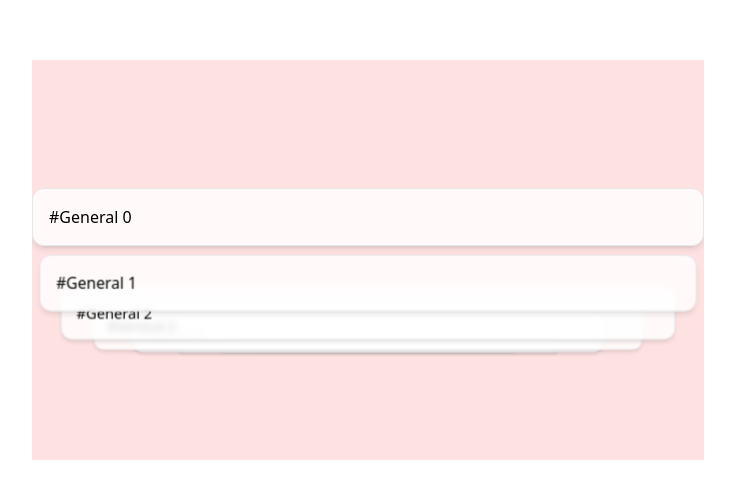
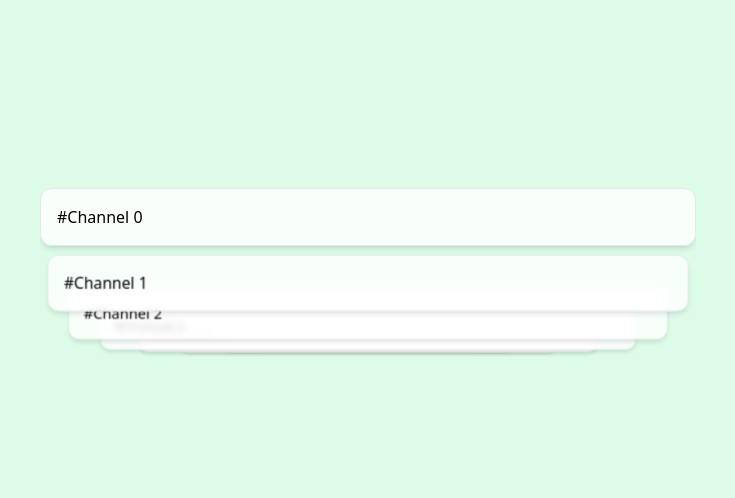
Before and after one commit to nstfkc/nstfkc.com, a Next.js app: page /chat-ui in a window 1280 px wide. Shown: the part 140-638 px from the top of the page, without its empty margins (272-1007 px from the left). Built offline with nearby package versions, Linux system fonts and the light colour scheme.

Commit message:
fix chat ui height

```diff
--- a/app/chat-ui/components/Chat.tsx
+++ b/app/chat-ui/components/Chat.tsx
@@ -14,7 +14,7 @@ const Channel = (props: { id: string }) => {
   return (
     <div className="py-2">
       <div className="border p-4 rounded-xl bg-white/80 shadow-md backdrop-blur-[4px]">
-        <div>#General {props.id}</div>
+        <div>#Channel {props.id}</div>
         <div className="flex gap-2 h-0 overflow-hidden">
           <div className="size-12 min-w-12 flex rounded-md bg-stone-800"></div>
           <div className="flex flex-col">
@@ -80,12 +80,12 @@ export const Chat = () => {
   );
 
   return (
-    <div className="container max-w-2xl mx-auto h-screen">
-      <ConfigProvider>
-        <div className="flex items-center h-full">
+    <ConfigProvider>
+      <div className="container max-w-2xl px-2 mx-auto h-dvh overflow-hidden">
+        <div className="flex items-center justify-center h-full">
           <div
             ref={ref}
-            className="relative w-full h-[400px] overflow-scroll bg-red-100 scroll-snap-container no-scrollbar"
+            className="relative w-full h-[400px] overflow-scroll scroll-snap-container no-scrollbar"
           >
             {Array.from({ length: ITEM_COUNT }).map((_, i) => (
               <Item key={i} index={i} scrollYProgress={scrollYProgress} />
@@ -93,8 +93,8 @@ export const Chat = () => {
             <ScrollSnapChild />
           </div>
         </div>
-      </ConfigProvider>
-    </div>
+      </div>
+    </ConfigProvider>
   );
 };
 
--- a/app/chat-ui/page.tsx
+++ b/app/chat-ui/page.tsx
@@ -2,7 +2,7 @@ import { Chat } from "./components/Chat";
 
 const ChatUI = () => {
   return (
-    <div className="w-screen h-screen overflow-hidden">
+    <div className="w-screen h-dvh bg-green-100 overflow-hidden">
       <Chat />
     </div>
   );
```
